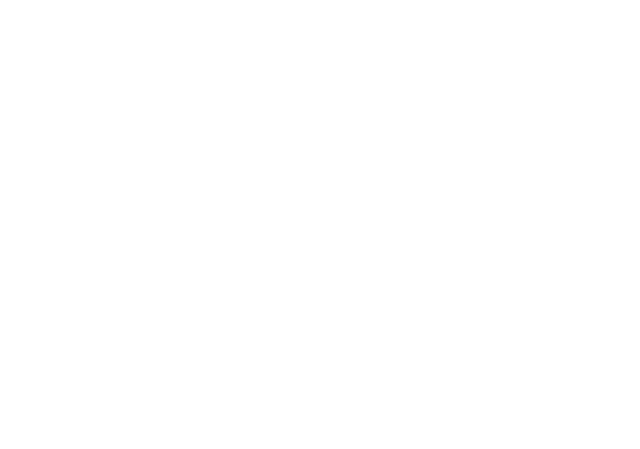
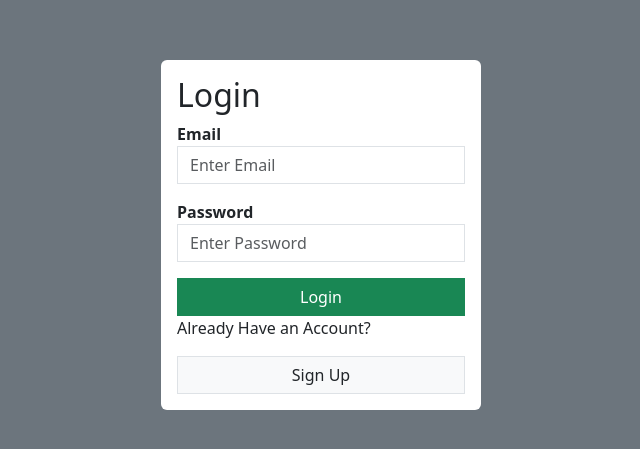
Before and after one commit to Vaishalirawat1119/Login-Registration-MERN, a React (Vite) app in the folder client/: page /login in a window 1280 px wide. Shown: the part 165-614 px from the top of the page, without its empty margins (319-959 px from the left). Built offline with nearby package versions, Linux system fonts and the light colour scheme.

Commit message:
Design of login form

```diff
--- a/client/src/Login.jsx
+++ b/client/src/Login.jsx
@@ -1,11 +1,47 @@
 import React from 'react'
+import { useState } from 'react'
+import {Link} from 'react-router-dom'
+import axios from 'axios'
+import { useNavigate } from "react-router-dom";
 
-function Login() {
-  return (
-    <div>
+function Login(){
+    const [email, setEmail] = useState();
+    const [password, setPassword] = useState();
+    const navigate = useNavigate();
 
-    </div>
-  )
+    const handleSubmit = (e) => {
+        e.preventDefault()
+        axios.post('http://localhost:3001/login', { email, password})
+        .then(result => {console.log(result)
+        navigate('/home')
+        })
+        .catch(err => console.log(err))
+    }
+
+    return (
+        <div className='d-flex justify-content-center align-items-center bg-secondary vh-100'>
+            <div className='bg-white p-3 rounded w-25'>
+                <h2>Login</h2>
+                <form onSubmit={handleSubmit}>
+                    <div className='mb-3'>
+                        <label htmlFor="email">
+                            <strong>Email</strong>
+                        </label>
+                        <input type="email" placeholder='Enter Email' autoComplete='off' name='email' className='form-control rounded-0' onChange={(e) => setEmail(e.target.value)} />
+                    </div>
+                    <div className='mb-3'>
+                        <label htmlFor="email">
+                            <strong>Password</strong>
+                        </label>
+                        <input type="password" placeholder='Enter Password' autoComplete='off' name='password' className='form-control rounded-0' onChange={(e) => setPassword(e.target.value)} />
+                    </div>
+                    <button type='submit' className='btn btn-success w-100 rounded-0'>Login</button>
+                </form>
+                <p>Already Have an Account?</p>
+                <Link to="/login" className='btn btn-default border w-100 bg-light rounded-0 text-decoration-none'>Sign Up</Link>
+            </div>
+        </div>
+    );
 }
 
 export default Login;
```
